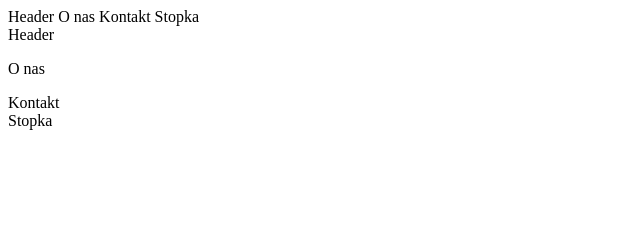
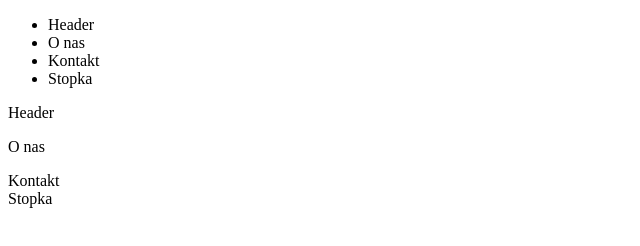
Before and after one commit to jakubplonka/zadaniahtml, a plain HTML site: page zadanie09/index.html in a window 1280 px wide. Shown: the whole page, without its empty margins (0-640 px from the left). Drawn offline with Linux system fonts and the light colour scheme.

Commit message:
Zmiana na liste

```diff
--- a/zadanie09/index.html
+++ b/zadanie09/index.html
@@ -8,10 +8,12 @@
 </head>
 <body>
   <nav>
-    <th>Header</th>
-    <th>O nas</th>
-    <th>Kontakt</th>
-    <th>Stopka</th>
+    <ul>
+      <li>Header</li>
+      <li>O nas</li>
+      <li>Kontakt</li>
+      <li>Stopka</li>
+    </ul>
   </nav>
   <header id="main">Header</header>
   <section id="o-nas">
```
